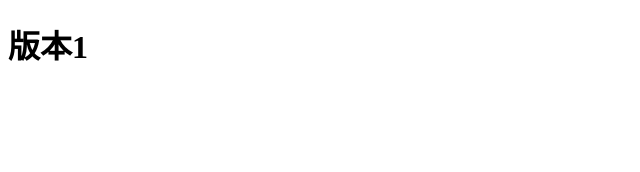
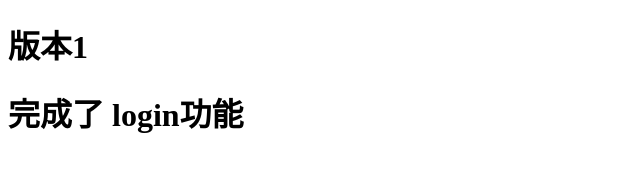
Before and after one commit to 17633727937/shen, a website: page html/index.html in a window 1280 px wide. Shown: the whole page, without its empty margins (0-640 px from the left). Drawn offline with Linux system fonts and the light colour scheme.

Commit message:
完成了login功能

```diff
--- a/html/index.html
+++ b/html/index.html
@@ -8,6 +8,7 @@
 
 <body>
   <h1>版本1</h1>
+  <h1>完成了 login功能</h1>
 </body>
 
 </html>
```
